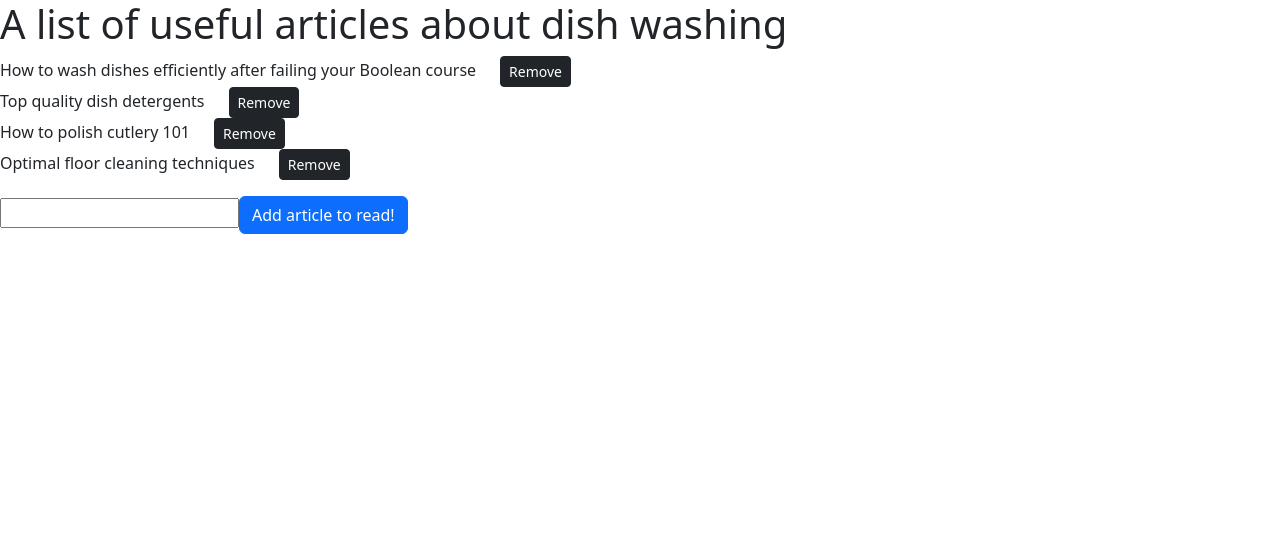
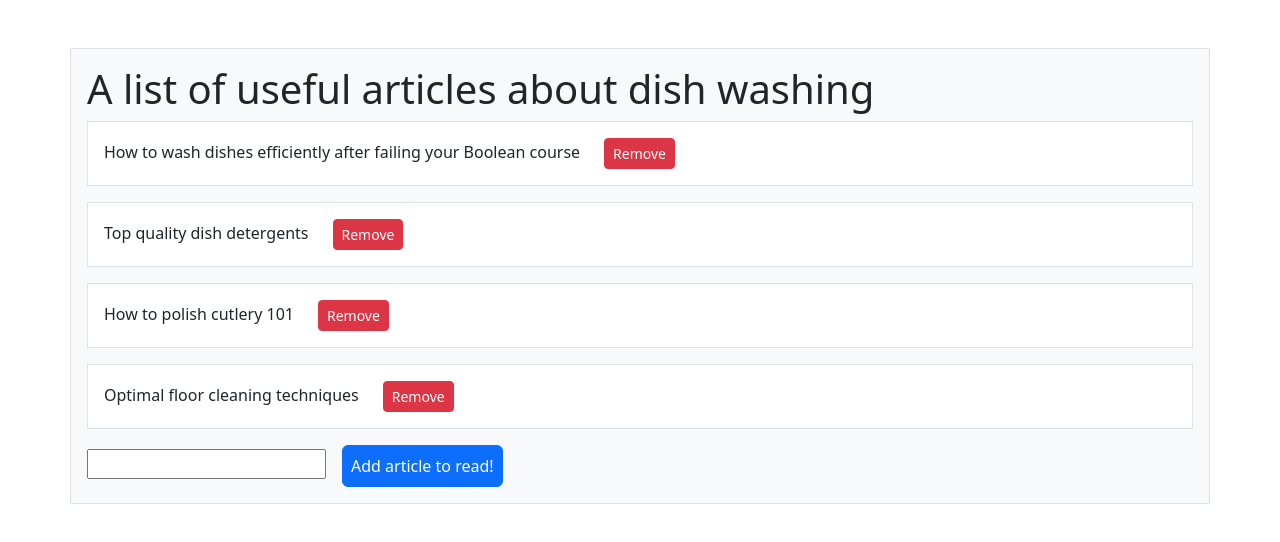
Before and after one commit to salv-ritrovato/react-form, a React (Vite) app: page / in a window 1280 px wide. Shown: the top 542 px of the page. Built offline with nearby package versions, Linux system fonts and the light colour scheme.

Commit message:
task completed, added some better style

```diff
--- a/src/App.jsx
+++ b/src/App.jsx
@@ -33,13 +33,13 @@ function App() {
 
   return (
     <>
-      <div className="formcontainer mx-auto">
+      <div className="container mx-auto bg-light border p-3 mt-5">
         <h1>A list of useful articles about dish washing</h1>
         <ol className="list-unstyled">
           {toRead.map((article, index) => (
-            <li key={index}>
+            <li key={index} className="mb-3 border p-3 text-dark bg-white">
               {article}
-              <button onClick={() => removeArticle(index)} className="btn btn-dark btn-sm mx-4">Remove</button>
+              <button onClick={() => removeArticle(index)} className="btn btn-danger btn-sm mx-4">Remove</button>
             </li>
 
           ))}
@@ -49,7 +49,7 @@ function App() {
           <input type="text"
             value={newArticle}
             onChange={e => setNewArticle(e.target.value)} />
-          <button className="btn btn-primary">Add article to read!</button>
+          <button className="btn btn-primary mx-3 p-2">Add article to read!</button>
         </form>
       </div>
     </>
```
